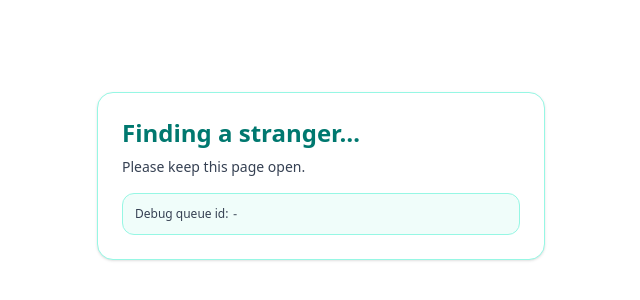
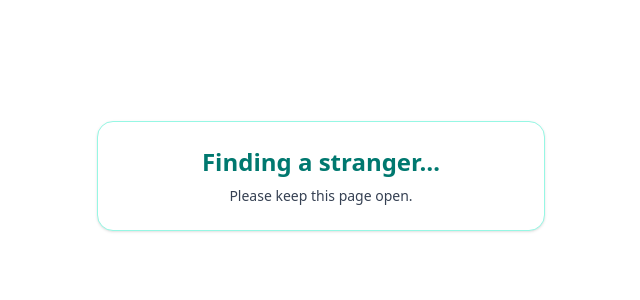
Before and after one commit to kenjoalforque-beep/hi-stranger-davao, a Next.js app: page /wait in a window 1280 px wide. Shown: the part 224-524 px from the top of the page, without its empty margins (319-959 px from the left). Built offline with nearby package versions, Linux system fonts and the light colour scheme.

Commit message:
Clean wait page and remove debug output

```diff
--- a/app/wait/page.tsx
+++ b/app/wait/page.tsx
@@ -1,23 +1,48 @@
 "use client";
 
-import { Suspense } from "react";
+import { Suspense, useEffect } from "react";
 import { useSearchParams } from "next/navigation";
 
 function WaitInner() {
   const searchParams = useSearchParams();
   const queueId = searchParams.get("qid");
 
+  useEffect(() => {
+    if (!queueId) return;
+
+    // Poll matching API
+    const interval = setInterval(async () => {
+      try {
+        const res = await fetch("/api/match", {
+          method: "POST",
+          headers: { "Content-Type": "application/json" },
+          cache: "no-store",
+          body: JSON.stringify({ queue_id: queueId }),
+        });
+
+        const data = await res.json().catch(() => null);
+
+        if (res.ok && data?.ok && data?.room_id) {
+          clearInterval(interval);
+          window.location.href = `/room/${data.room_id}`;
+        }
+      } catch {
+        // ignore network hiccups
+      }
+    }, 2000);
+
+    return () => clearInterval(interval);
+  }, [queueId]);
+
   return (
     <main className="min-h-screen bg-white flex items-center justify-center p-6">
-      <div className="w-full max-w-md rounded-2xl border border-teal-200 bg-white p-6 shadow-sm">
-        <h1 className="text-2xl font-semibold text-teal-700">Finding a stranger…</h1>
+      <div className="w-full max-w-md rounded-2xl border border-teal-200 bg-white p-6 shadow-sm text-center">
+        <h1 className="text-2xl font-semibold text-teal-700">
+          Finding a stranger…
+        </h1>
         <p className="mt-2 text-sm text-gray-700">
           Please keep this page open.
         </p>
-
-        <div className="mt-4 rounded-xl border border-teal-200 bg-teal-50 p-3 text-xs text-gray-700">
-          Debug queue id: <span className="font-mono">{queueId ?? "-"}</span>
-        </div>
       </div>
     </main>
   );
```
